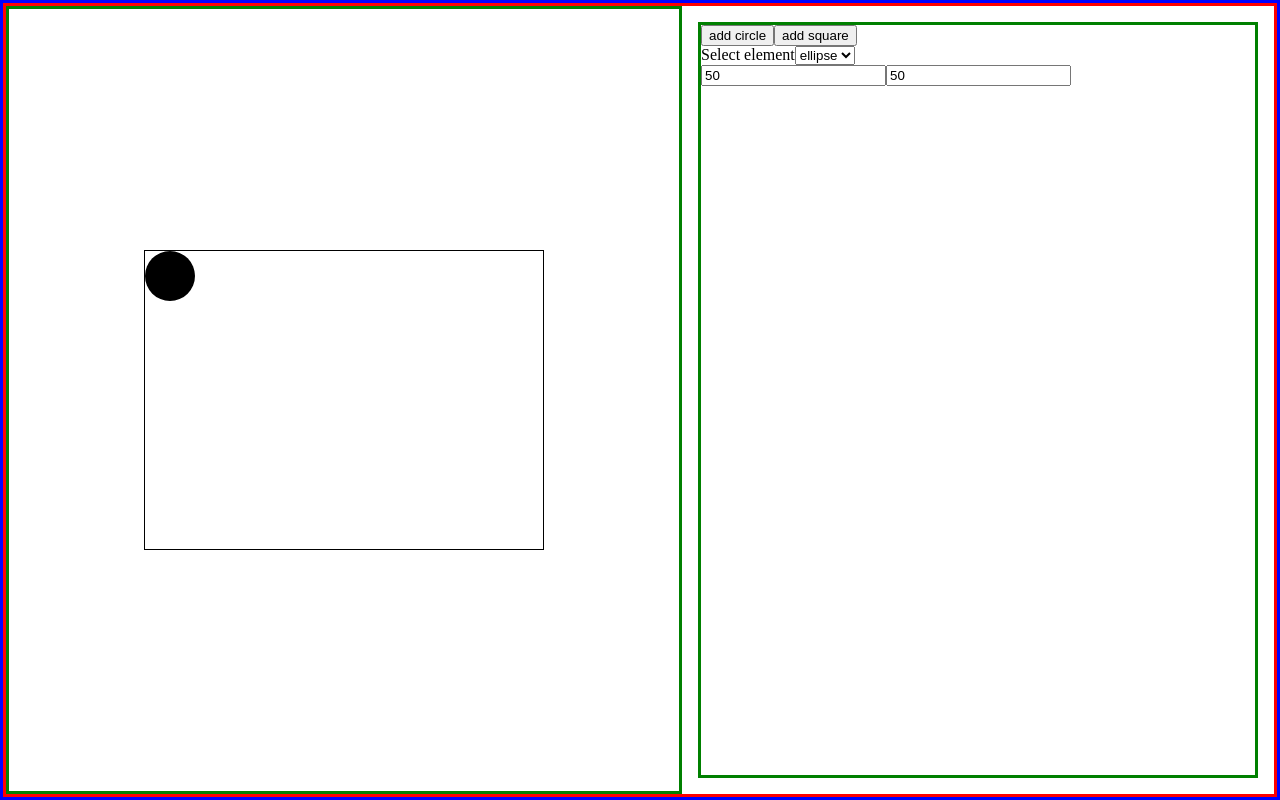
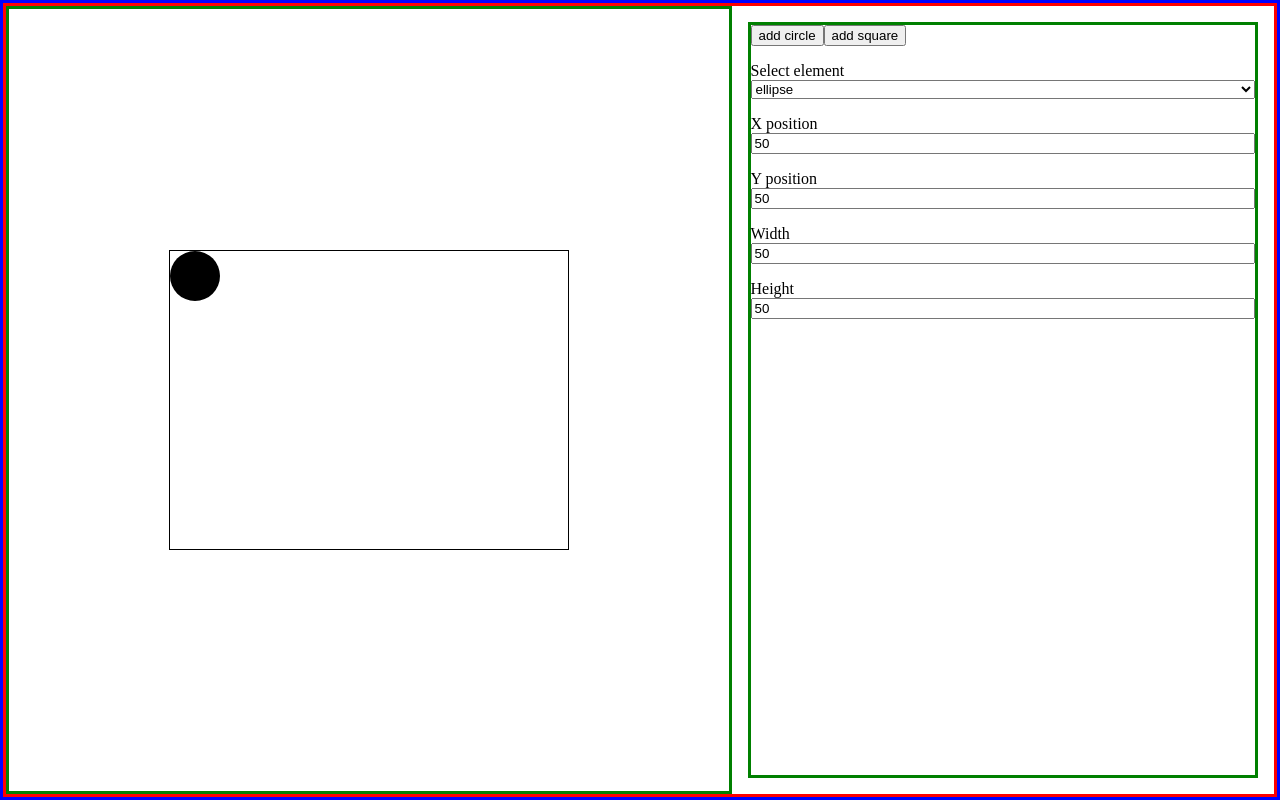
Before and after one commit to benpachi/inputs, a React (Vite) app: page / in a window 1280 px wide. Both pictures are taken after a click on the button "add circle". Built offline with nearby package versions, Linux system fonts and the light colour scheme.

Commit message:
Added resize buttons, rearranged menu

```diff
--- a/src/Config.tsx
+++ b/src/Config.tsx
@@ -28,11 +28,26 @@ const Config = ({addElement, updateElementList, selectElement, selectedElementIn
     }
   }
 
+  const handleChangeWidth = (e: React.ChangeEvent<HTMLInputElement>) => {
+  if (selectedElement) {
+      const updated = selectedElement;
+      updated.width = Number(e.target.value)
+      updateElementList(selectedElementIndex, updated);
+    }
+  }
+  const handleChangeHeight = (e: React.ChangeEvent<HTMLInputElement>) => {
+  if (selectedElement) {
+      const updated = selectedElement;
+      updated.height = Number(e.target.value)
+      updateElementList(selectedElementIndex, updated);
+    }
+  }
+
   return (
     <div className='config-card'>
       <button onClick={() => addElement(new Ellipse)}>add circle</button>
       <button onClick={() => addElement(new Rectangle)}>add square</button>
-      <div>
+      <div className='config-controls'>
         <label htmlFor="element">Select element</label>
         <select
           value={selectedElementIndex}
@@ -45,11 +60,17 @@ const Config = ({addElement, updateElementList, selectElement, selectedElementIn
         </select>
 
         {selectedElement ?
-        <div>
+        <div className="config-controls">
+          <label>X position</label>
           <input value={selectedElement.x} onChange={handleChangeX} type="number" />
+          <label>Y position</label>
           <input value={selectedElement.y} onChange={handleChangeY} type="number" />
+          <label>Width</label>
+          <input value={selectedElement.width} onChange={handleChangeWidth} type="number" />
+          <label>Height</label>
+          <input value={selectedElement.height} onChange={handleChangeHeight} type="number" />
         </div>
-         : <p>cannot find element</p>}
+         : <p>Cannot find element</p>}
       </div>
     </div>
   );
--- a/src/index.css
+++ b/src/index.css
@@ -34,6 +34,15 @@ body {
   max-width: 35em;
 }
 
+.config-controls {
+  display: flex;
+  flex-direction: column;
+}
+
+.config-controls > label {
+  margin-top: 16px;
+}
+
 .display-card {
   border: 3px solid green;
   flex-grow: 1;
```
